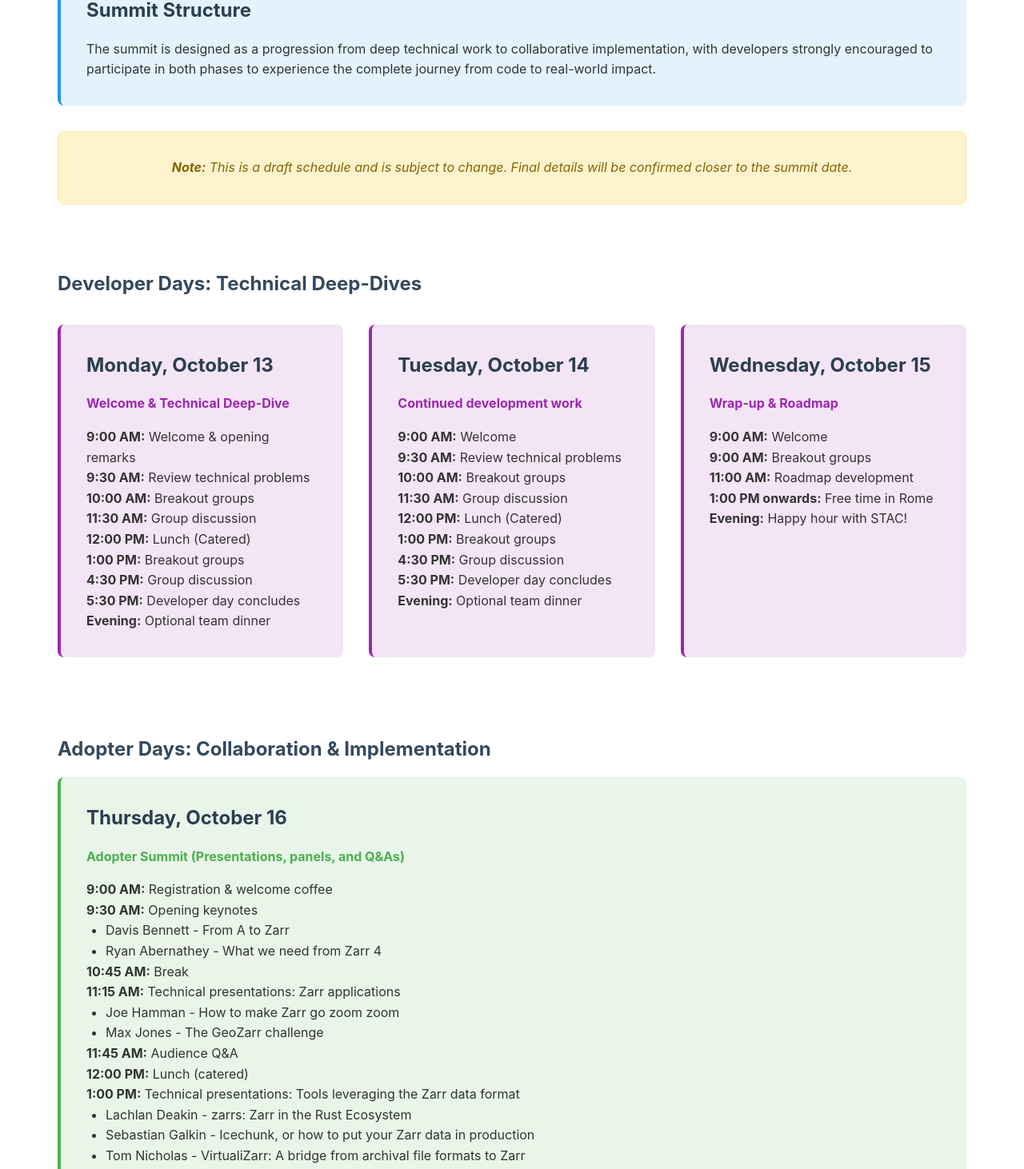
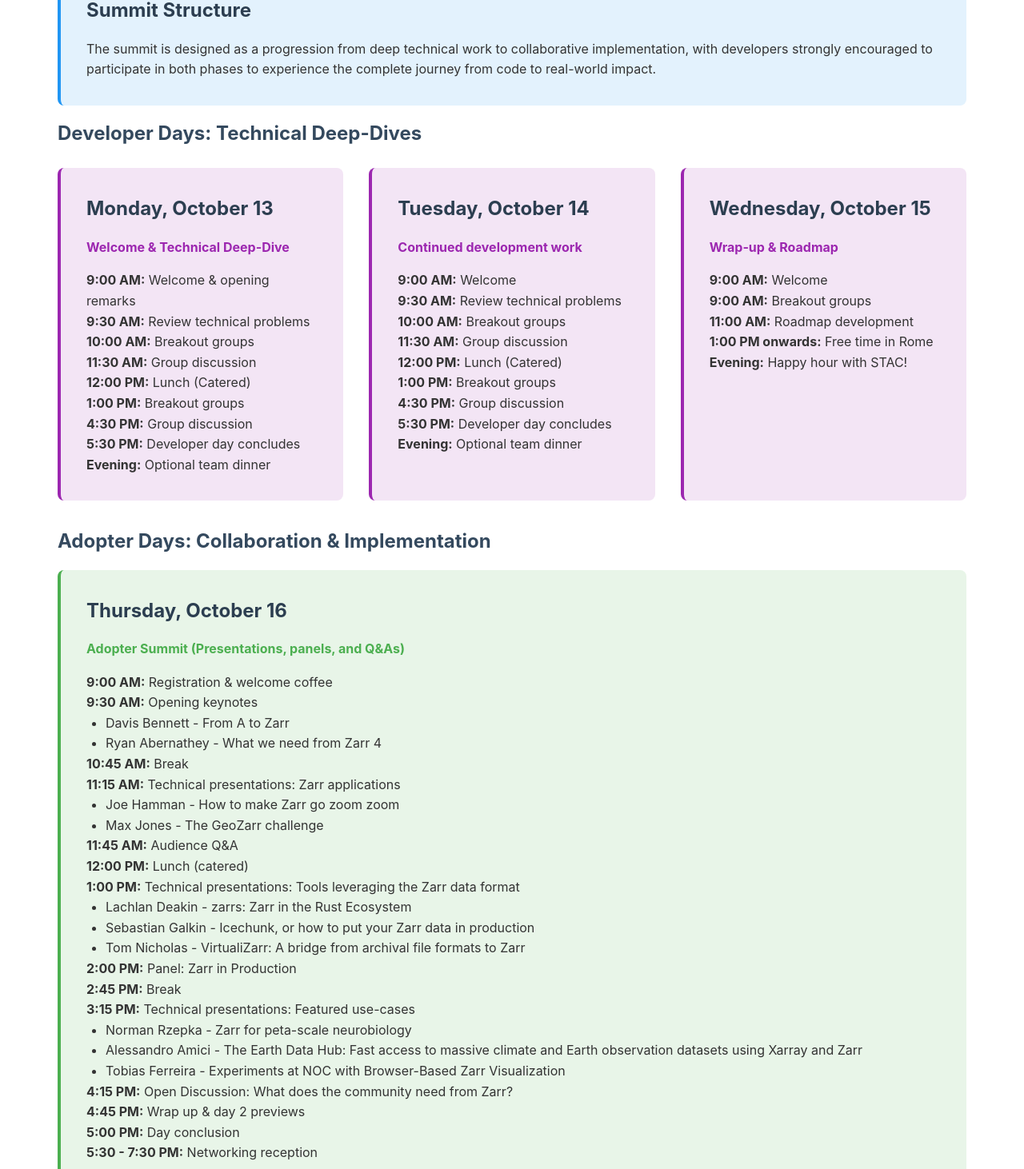
Before and after one commit to zarr-developers/zarr-summit-2025, a Next.js app: page /zarr-summit-2025/schedule in a window 1280 px wide. Shown: the part 316-1778 px from the top of the page at 80% size. Built offline with nearby package versions, Linux system fonts and the light colour scheme.

Commit message:
Update schedule

```diff
--- a/app/schedule/page.tsx
+++ b/app/schedule/page.tsx
@@ -10,7 +10,7 @@ export default function Schedule() {
           Five Days of Collaboration • October 13-17, 2025 • Rome, Italy
         </div>
 
-        <div className="card highlight-card" style={{ marginBottom: "2rem" }}>
+        <div className="card highlight-card">
           <h3>Summit Structure</h3>
           <p>
             The summit is designed as a progression from deep technical work to
@@ -19,27 +19,25 @@ export default function Schedule() {
             code to real-world impact.
           </p>
         </div>
-
         <div
-          className="card"
+          className="section"
           style={{
-            backgroundColor: "#fff3cd",
-            border: "1px solid #ffeaa7",
-            marginBottom: "1rem",
-            textAlign: "center",
+            marginTop: "0.5rem",
+            marginBottom: "0.5rem",
+            paddingBottom: "0.5rem",
+            paddingTop: "0.5rem",
           }}
         >
-          <p style={{ margin: "0", fontStyle: "italic", color: "#856404" }}>
-            <strong>Note:</strong> This is a draft schedule and is subject to
-            change. Final details will be confirmed closer to the summit date.
-          </p>
-        </div>
-        <div
-          className="section"
-          style={{ marginTop: "0rem", marginBottom: "0rem" }}
-        >
-          <h3>Developer Days: Technical Deep-Dives</h3>
-          <div className="grid grid-3">
+          <h3>Developer Days: Technical Deep-Dives </h3>
+          <div
+            className="grid grid-3"
+            style={{
+              marginTop: "0.5rem",
+              marginBottom: "0.5rem",
+              paddingBottom: "0.5rem",
+              paddingTop: "0.5rem",
+            }}
+          >
             <div className="card developer-card">
               <h3>Monday, October 13</h3>
               <h4 style={{ color: "#9c27b0", marginBottom: "1rem" }}>
@@ -131,7 +129,12 @@ export default function Schedule() {
         </div>
         <div
           className="section"
-          style={{ marginTop: "0", marginBottom: "0", paddingTop: "0" }}
+          style={{
+            marginTop: "0rem",
+            marginBottom: "0.5rem",
+            paddingBottom: "0.5rem",
+            paddingTop: "0rem",
+          }}
         >
           <h3>Adopter Days: Collaboration & Implementation</h3>
           <div>
@@ -289,26 +292,6 @@ export default function Schedule() {
             </div>
           </div>
         </div>
-
-        <div
-          style={{
-            textAlign: "center",
-            marginTop: "0rem",
-            padding: "2rem",
-            backgroundColor: "#e3f2fd",
-            borderRadius: "8px",
-          }}
-        >
-          <h3 style={{ color: "#1976d2", marginBottom: "1rem" }}>
-            Important Dates
-          </h3>
-          <p style={{ fontSize: "1.1rem" }}>
-            <strong>Registration Deadline:</strong> September 12, 2025
-          </p>
-          <p>
-            <strong>Pre-summit Materials Distribution:</strong> October 10, 2025
-          </p>
-        </div>
       </section>
     </div>
   );
```
